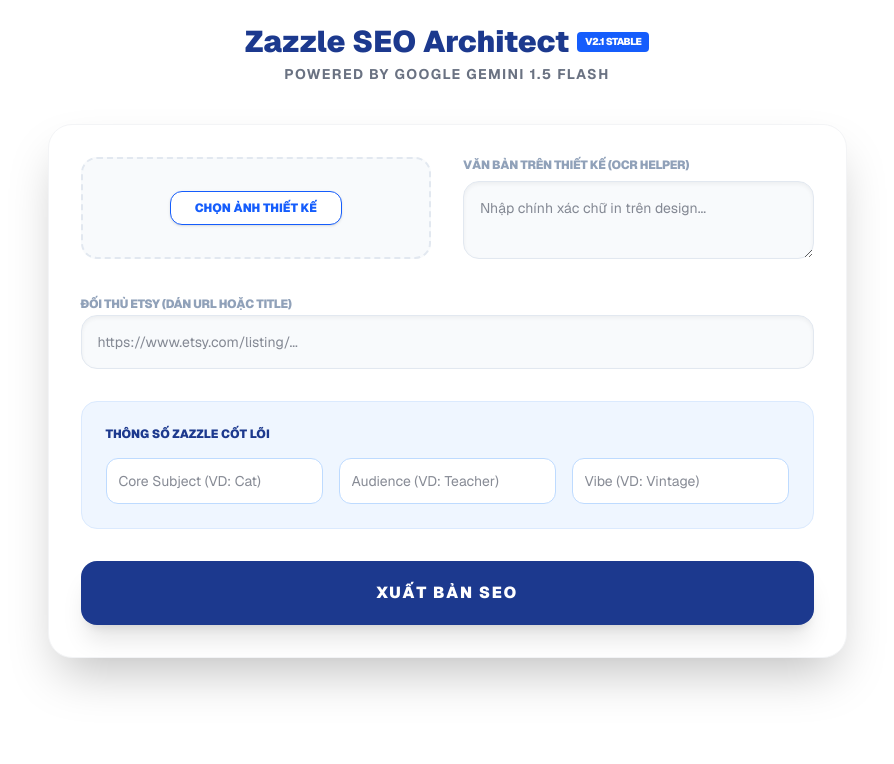
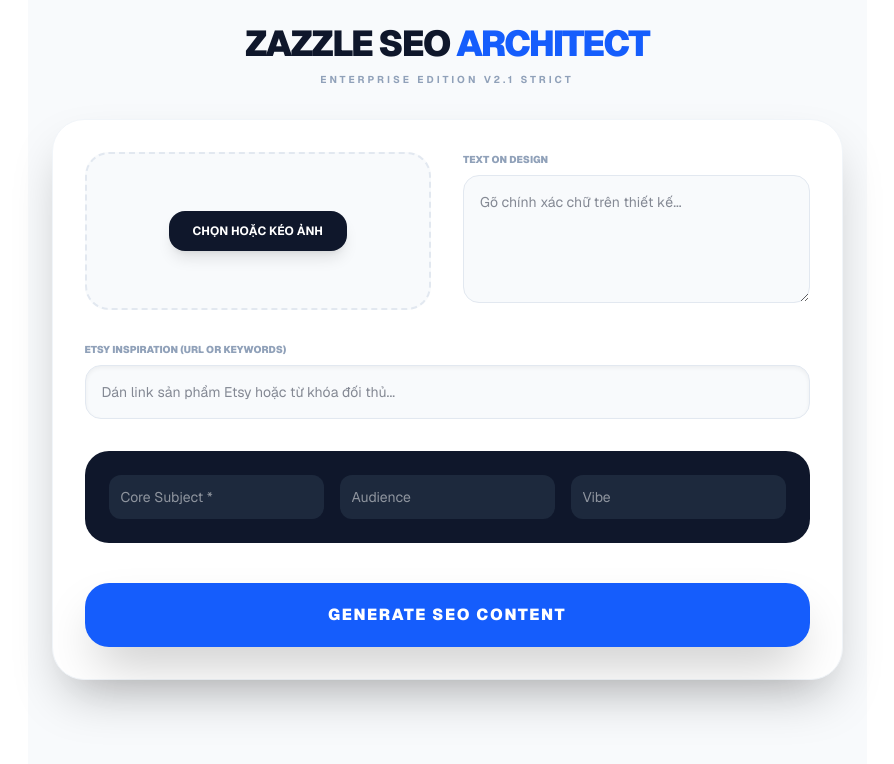
Before and after one commit to quangminhdc25-code/zazzle-seo-tools, a Next.js app: page / in a window 1280 px wide. Shown: the top 764 px of the page, without its empty margins (193-1087 px from the left). Built offline with nearby package versions, Linux system fonts and the light colour scheme.

Commit message:
Deploy: v2.1 Stable with Google AI Studio and Strict Types

```diff
--- a/app/api/generate/route.ts
+++ b/app/api/generate/route.ts
@@ -2,7 +2,7 @@ import { NextResponse } from 'next/server';
 
 export const maxDuration = 60;
 
-// 1. Định nghĩa các Interface để vượt qua kiểm duyệt TypeScript của Vercel
+// 1. Định nghĩa Interfaces để triệt tiêu lỗi TypeScript "any"
 interface ZazzleVariant {
   newTitle: string;
   newDescription: string;
@@ -19,7 +19,7 @@ interface RequestBody {
   quantity?: number;
 }
 
-// Middleware: Cào dữ liệu từ Etsy URL
+// Middleware: Cào dữ liệu từ tiêu đề Etsy (Xử lý lỗi chặn server)
 async function scrapeEtsyTitle(url: string): Promise<string> {
   try {
     if (!url.includes('etsy.com')) return url;
@@ -37,7 +37,7 @@ async function scrapeEtsyTitle(url: string): Promise<string> {
   }
 }
 
-// Middleware: Lọc sạch rác SEO và trùng lặp Tags
+// Middleware: Lọc sạch từ khóa cấm và trùng lặp (Zero-Tolerance)
 function sanitizeSEO(variant: ZazzleVariant): ZazzleVariant {
   const blacklist = ['shirt', 'shirts', 'tee', 'tees', 'apparel', 'clothing', 'accessory', 'accessories', 'mug', 'gift', 'gifts', 'present', 'presents', 'merchandise', 'custom', 'customize', 'customized', 'personalize', 'personalised', 'gear', 'create'];
 
@@ -83,27 +83,26 @@ function sanitizeSEO(variant: ZazzleVariant): ZazzleVariant {
 export async function POST(request: Request) {
   try {
     const apiKey = process.env.GOOGLE_AI_STUDIO_API_KEY;
-    if (!apiKey) throw new Error("Thiếu GOOGLE_AI_STUDIO_API_KEY trong Vercel Environment Variables.");
+    if (!apiKey) throw new Error("Thiếu biến môi trường GOOGLE_AI_STUDIO_API_KEY");
 
     const body = (await request.json()) as RequestBody;
     const { imageBase64, textOnDesign, etsyInput, coreSubject, targetAudience, vibe } = body;
 
     const etsyKeywords = await scrapeEtsyTitle(etsyInput || '');
 
-    const promptText = `Bạn là chuyên gia SEO Zazzle chuyên nghiệp.
-    DỮ LIỆU ĐẦU VÀO:
-    - Text in trên áo: "${textOnDesign || 'Không có'}"
+    const promptText = `Bạn là chuyên gia SEO Zazzle chuyên nghiệp. Hãy tạo nội dung niêm yết dựa trên:
+    - Text trên áo: "${textOnDesign || 'Không có'}"
     - Keyword từ Etsy: "${etsyKeywords}"
     - Chủ thể cốt lõi: "${coreSubject}"
-    - Đối tượng khách hàng: "${targetAudience || 'General'}"
-    - Phong cách thiết kế: "${vibe || 'Modern'}"
+    - Đối tượng: "${targetAudience || 'General'}"
+    - Vibe: "${vibe || 'Modern'}"
 
-    QUY TẮC ĐẦU RA (NGHIÊM NGẶT):
-    1. TITLE: [trait] [color] [style] [content] [design type]. CẤM từ khóa sản phẩm (shirt, mug).
-    2. DESCRIPTION: Viết 3-4 câu kể chuyện hấp dẫn. CẤM từ khóa sản phẩm.
-    3. TAGS: Tạo 15 tags. Mỗi từ đơn chỉ được xuất hiện 1 lần duy nhất trong toàn bộ 15 tags. CẤM lặp từ. CẤM từ khóa sản phẩm.
+    QUY TẮC BẮT BUỘC:
+    1. TITLE: [trait] [color] [style] [content] [design type]. CẤM từ sản phẩm (shirt, mug).
+    2. DESCRIPTION: 3-4 câu kể chuyện. CẤM từ sản phẩm.
+    3. TAGS: Tạo 15 tags. KHÔNG lặp từ. KHÔNG dùng từ sản phẩm.
 
-    TRẢ VỀ ĐỊNH DẠNG JSON DUY NHẤT:
+    TRẢ VỀ ĐỊNH DẠNG JSON:
     {
       "variants": [
         {
@@ -114,33 +113,31 @@ export async function POST(request: Request) {
       ]
     }`;
 
-    // Cấu trúc nội dung gửi cho Gemini 1.5 Flash
-    const geminiParts: any[] = [{ text: promptText }];
+    // Cấu trúc Payload cho Google Gemini API
+    const contents = [{
+      parts: [{ text: promptText }]
+    }];
 
     if (imageBase64 && imageBase64.includes('base64,')) {
       const [header, data] = imageBase64.split('base64,');
       const mimeType = header.split(':')[1].split(';')[0];
-      geminiParts.push({
-        inline_data: {
-          mime_type: mimeType,
-          data: data
-        }
-      });
+      contents[0].parts.push({
+        inline_data: { mime_type: mimeType, data: data }
+      } as any);
     }
 
-    // FIX LỖI 404: Sử dụng gemini-1.5-flash-latest để đảm bảo tìm thấy model
     const response = await fetch(
-      `https://generativelanguage.googleapis.com/v1beta/models/gemini-1.5-flash-latest:generateContent?key=${apiKey}`,
+      `https://generativelanguage.googleapis.com/v1beta/models/gemini-1.5-flash:generateContent?key=${apiKey}`,
       {
         method: "POST",
         headers: { "Content-Type": "application/json" },
-        body: JSON.stringify({ contents: [{ parts: geminiParts }] })
+        body: JSON.stringify({ contents })
       }
     );
 
     if (!response.ok) {
-      const errText = await response.text();
-      throw new Error(`Google AI Error (${response.status}): ${errText}`);
+      const errorData = await response.text();
+      throw new Error(`Google API Error (${response.status}): ${errorData}`);
     }
 
     const data = await response.json();
@@ -153,10 +150,10 @@ export async function POST(request: Request) {
       return NextResponse.json(parsedData);
     }
 
-    throw new Error("Dữ liệu AI trả về không đúng định dạng JSON.");
+    throw new Error("Cấu trúc JSON từ AI không hợp lệ.");
 
   } catch (error: unknown) {
-    const msg = error instanceof Error ? error.message : "Lỗi hệ thống không xác định";
-    return NextResponse.json({ error: msg }, { status: 500 });
+    const message = error instanceof Error ? error.message : "Lỗi không xác định";
+    return NextResponse.json({ error: message }, { status: 500 });
   }
 }
--- a/app/page.tsx
+++ b/app/page.tsx
@@ -16,8 +16,8 @@ const CopyButton = ({ text }: { text: string }) => {
     setTimeout(() => setCopied(false), 2000);
   };
   return (
-    <button onClick={handleCopy} className={`text-sm font-semibold px-3 py-1 rounded border transition-all ${copied ? 'bg-green-100 text-green-800 border-green-300' : 'bg-gray-100 text-gray-800 border-gray-300 hover:bg-gray-200 shadow-sm'}`}>
-      {copied ? '✓ Đã Copy' : 'Copy'}
+    <button onClick={handleCopy} className={`text-[10px] font-bold px-3 py-1 rounded border transition-all ${copied ? 'bg-green-500 text-white border-green-600' : 'bg-white text-blue-600 border-blue-200 hover:bg-blue-50'}`}>
+      {copied ? 'COPIED' : 'COPY'}
     </button>
   );
 };
@@ -30,15 +30,15 @@ export default function ZazzleSEOTool() {
   const [coreSubject, setCoreSubject] = useState('');
   const [targetAudience, setTargetAudience] = useState('');
   const [vibe, setVibe] = useState('');
-  const [quantity, setQuantity] = useState(1);
   const [results, setResults] = useState<ZazzleVariant[]>([]);
   const [loading, setLoading] = useState(false);
   const [error, setError] = useState('');
 
+  // Tự động khôi phục lịch sử từ LocalStorage
   useEffect(() => {
-    const saved = localStorage.getItem('zazzle_history_v2.1');
+    const saved = localStorage.getItem('zazzle_pro_history');
     if (saved) {
-      try { setResults(JSON.parse(saved) as ZazzleVariant[]); } catch (e) { console.error("Lỗi đồng bộ lịch sử"); }
+      try { setResults(JSON.parse(saved) as ZazzleVariant[]); } catch (e) { console.error("Lỗi parse lịch sử"); }
     }
   }, []);
 
@@ -63,102 +63,103 @@ export default function ZazzleSEOTool() {
 
   const handleGenerate = async (e: React.FormEvent) => {
     e.preventDefault();
-    if (!coreSubject) return setError('Trường "Core Subject" không được để trống.');
+    if (!coreSubject) return setError('Hãy nhập Core Subject.');
     setLoading(true); setError('');
 
     try {
       const response = await fetch('/api/generate', {
         method: 'POST',
         headers: { 'Content-Type': 'application/json' },
-        body: JSON.stringify({ imageBase64, textOnDesign, etsyInput, coreSubject, targetAudience, vibe, quantity }),
+        body: JSON.stringify({ imageBase64, textOnDesign, etsyInput, coreSubject, targetAudience, vibe }),
       });
 
       const data = await response.json();
-      if (!response.ok) throw new Error(data.error || 'Lỗi xử lý AI');
+      if (!response.ok) throw new Error(data.error || 'Lỗi server');
 
       if (data.variants) {
-        const newHistory = [...data.variants, ...results].slice(0, 30);
+        const newHistory = [...data.variants, ...results].slice(0, 50);
         setResults(newHistory);
-        localStorage.setItem('zazzle_history_v2.1', JSON.stringify(newHistory));
+        localStorage.setItem('zazzle_pro_history', JSON.stringify(newHistory));
       }
     } catch (err: unknown) {
-      setError(err instanceof Error ? err.message : 'Đã xảy ra lỗi không xác định');
+      setError(err instanceof Error ? err.message : 'Đã xảy ra lỗi');
     } finally {
       setLoading(false);
     }
   };
 
   return (
-    <div className="max-w-4xl mx-auto p-6 font-sans text-slate-900">
-      <header className="mb-10 text-center">
-        <h1 className="text-3xl font-black text-blue-900 flex justify-center items-center gap-2">
-          Zazzle SEO Architect <span className="text-[10px] bg-blue-600 text-white px-2 py-1 rounded tracking-tighter uppercase">v2.1 Stable</span>
+    <div className="max-w-4xl mx-auto p-6 font-sans bg-slate-50 min-h-screen text-slate-900">
+      <header className="mb-8 text-center">
+        <h1 className="text-4xl font-black text-slate-900 tracking-tighter">
+          ZAZZLE SEO <span className="text-blue-600">ARCHITECT</span>
         </h1>
-        <p className="text-gray-500 text-sm mt-1 uppercase tracking-widest font-bold">Powered by Google Gemini 1.5 Flash</p>
+        <p className="text-[10px] font-bold text-slate-400 uppercase tracking-[0.3em] mt-2">Enterprise Edition v2.1 Strict</p>
       </header>
 
-      <form onSubmit={handleGenerate} className="bg-white shadow-2xl rounded-3xl p-8 mb-10 border border-gray-100">
+      <form onSubmit={handleGenerate} className="bg-white rounded-[2rem] shadow-2xl p-8 mb-12 border border-slate-100">
         <div className="grid grid-cols-1 md:grid-cols-2 gap-8 mb-8">
           <div
             onDragOver={(e) => { e.preventDefault(); setIsDragging(true); }}
             onDragLeave={(e) => { e.preventDefault(); setIsDragging(false); }}
             onDrop={(e) => { e.preventDefault(); setIsDragging(false); if (e.dataTransfer.files?.[0]) processImage(e.dataTransfer.files[0]); }}
-            className={`p-8 rounded-2xl border-2 border-dashed flex flex-col items-center justify-center transition-all duration-300 ${isDragging ? 'bg-blue-50 border-blue-500 scale-105' : 'bg-slate-50 border-slate-200'}`}
+            className={`p-10 rounded-3xl border-2 border-dashed flex flex-col items-center justify-center transition-all ${isDragging ? 'bg-blue-50 border-blue-600 scale-[1.02]' : 'bg-slate-50 border-slate-200'}`}
           >
-            <label className="cursor-pointer bg-white text-blue-600 border border-blue-600 px-6 py-2 rounded-xl font-black text-xs hover:bg-blue-600 hover:text-white transition-all shadow-sm">
-              CHỌN ẢNH THIẾT KẾ
+            <label className="cursor-pointer bg-slate-900 text-white px-6 py-3 rounded-2xl font-bold text-xs hover:scale-105 transition-transform shadow-lg">
+              CHỌN HOẶC KÉO ẢNH
               <input type="file" accept="image/*" onChange={(e) => { if (e.target.files?.[0]) processImage(e.target.files[0]); }} className="hidden" />
             </label>
-            {imageBase64 && <img src={imageBase64} alt="Preview" className="mt-4 h-24 w-24 object-contain rounded-lg border-2 border-white shadow-md bg-white p-1" />}
+            {imageBase64 && <img src={imageBase64} alt="Preview" className="mt-6 h-28 w-28 object-contain rounded-2xl border-4 border-white shadow-xl bg-white" />}
           </div>
 
-          <div className="flex flex-col">
-            <label className="text-xs font-black text-slate-400 mb-2 uppercase tracking-tight">Văn bản trên thiết kế (OCR Helper)</label>
-            <textarea placeholder="Nhập chính xác chữ in trên design..." className="flex-1 p-4 border border-slate-200 rounded-2xl bg-slate-50 focus:ring-2 focus:ring-blue-500 outline-none text-sm transition-all shadow-inner" value={textOnDesign} onChange={(e) => setTextOnDesign(e.target.value)} />
+          <div className="flex flex-col space-y-4">
+            <div className="flex-1">
+              <label className="text-[10px] font-black text-slate-400 uppercase mb-2 block">Text on Design</label>
+              <textarea placeholder="Gõ chính xác chữ trên thiết kế..." className="w-full h-32 p-4 border border-slate-200 rounded-2xl bg-slate-50 focus:ring-4 focus:ring-blue-100 outline-none text-sm transition-all" value={textOnDesign} onChange={(e) => setTextOnDesign(e.target.value)} />
+            </div>
           </div>
         </div>
 
         <div className="mb-8">
-          <label className="text-xs font-black text-slate-400 mb-2 uppercase tracking-tight">Đối thủ Etsy (Dán URL hoặc Title)</label>
-          <input type="text" placeholder="https://www.etsy.com/listing/..." className="w-full p-4 border border-slate-200 rounded-2xl focus:ring-2 focus:ring-blue-500 outline-none text-sm bg-slate-50 shadow-inner" value={etsyInput} onChange={(e) => setEtsyInput(e.target.value)} />
+          <label className="text-[10px] font-black text-slate-400 uppercase mb-2 block">Etsy Inspiration (URL or Keywords)</label>
+          <input type="text" placeholder="Dán link sản phẩm Etsy hoặc từ khóa đối thủ..." className="w-full p-4 border border-slate-200 rounded-2xl bg-slate-50 focus:ring-4 focus:ring-blue-100 outline-none text-sm shadow-inner" value={etsyInput} onChange={(e) => setEtsyInput(e.target.value)} />
         </div>
 
-        <div className="grid grid-cols-1 md:grid-cols-3 gap-4 mb-8 bg-blue-50 p-6 rounded-2xl border border-blue-100">
-          <div className="md:col-span-3 text-xs font-black text-blue-900 uppercase">Thông số Zazzle cốt lõi</div>
-          <input type="text" placeholder="Core Subject (VD: Cat)" className="p-3 border border-blue-200 rounded-xl bg-white text-sm focus:ring-2 focus:ring-blue-500 outline-none" value={coreSubject} onChange={(e) => setCoreSubject(e.target.value)} required />
-          <input type="text" placeholder="Audience (VD: Teacher)" className="p-3 border border-blue-200 rounded-xl bg-white text-sm focus:ring-2 focus:ring-blue-500 outline-none" value={targetAudience} onChange={(e) => setTargetAudience(e.target.value)} />
-          <input type="text" placeholder="Vibe (VD: Vintage)" className="p-3 border border-blue-200 rounded-xl bg-white text-sm focus:ring-2 focus:ring-blue-500 outline-none" value={vibe} onChange={(e) => setVibe(e.target.value)} />
+        <div className="grid grid-cols-1 md:grid-cols-3 gap-4 mb-10 p-6 bg-slate-900 rounded-3xl">
+          <input type="text" placeholder="Core Subject *" className="p-3 border-none rounded-xl bg-slate-800 text-white text-sm outline-none focus:ring-2 focus:ring-blue-500" value={coreSubject} onChange={(e) => setCoreSubject(e.target.value)} required />
+          <input type="text" placeholder="Audience" className="p-3 border-none rounded-xl bg-slate-800 text-white text-sm outline-none focus:ring-2 focus:ring-blue-500" value={targetAudience} onChange={(e) => setTargetAudience(e.target.value)} />
+          <input type="text" placeholder="Vibe" className="p-3 border-none rounded-xl bg-slate-800 text-white text-sm outline-none focus:ring-2 focus:ring-blue-500" value={vibe} onChange={(e) => setVibe(e.target.value)} />
         </div>
 
-        <button type="submit" disabled={loading} className={`w-full py-5 rounded-2xl font-black text-white tracking-widest transition-all shadow-xl ${loading ? 'bg-slate-400 cursor-not-allowed' : 'bg-blue-900 hover:bg-black active:scale-95'}`}>
-          {loading ? 'ĐANG CÀO DỮ LIỆU & PHÂN TÍCH...' : 'XUẤT BẢN SEO'}
+        <button type="submit" disabled={loading} className={`w-full py-5 rounded-3xl font-black text-white tracking-widest shadow-2xl transition-all ${loading ? 'bg-slate-300 cursor-not-allowed' : 'bg-blue-600 hover:bg-blue-700 active:scale-[0.98]'}`}>
+          {loading ? 'ANALYZING DESIGN...' : 'GENERATE SEO CONTENT'}
         </button>
       </form>
 
-      {error && <div className="bg-red-50 text-red-700 p-4 rounded-2xl mb-10 font-bold text-center border border-red-100 animate-pulse">{error}</div>}
+      {error && <div className="bg-red-500 text-white p-4 rounded-2xl mb-12 font-bold text-center text-sm shadow-xl animate-bounce">{error}</div>}
 
-      <div className="space-y-10">
+      <div className="space-y-8">
         {results.map((variant, idx) => (
-          <div key={idx} className="bg-white rounded-3xl border border-slate-100 shadow-lg overflow-hidden relative group">
+          <div key={idx} className="bg-white rounded-[2.5rem] border border-slate-100 shadow-xl overflow-hidden group">
             <div className="p-8 space-y-6">
-              <div className="flex justify-between items-start gap-4">
+              <div className="flex justify-between items-start gap-6">
                 <div className="flex-1">
-                  <span className="text-[10px] font-black text-slate-300 uppercase block mb-1">Generated Title</span>
-                  <p className="text-md font-black leading-tight text-slate-800">{variant.newTitle}</p>
+                  <span className="text-[10px] font-black text-slate-300 uppercase block mb-2">Title</span>
+                  <p className="text-lg font-black text-slate-900 leading-tight">{variant.newTitle}</p>
                 </div>
                 <CopyButton text={variant.newTitle} />
               </div>
-              <div className="flex justify-between items-start gap-4">
+              <div className="flex justify-between items-start gap-6 border-t border-slate-50 pt-6">
                 <div className="flex-1">
-                  <span className="text-[10px] font-black text-slate-300 uppercase block mb-1">Storytelling Description</span>
-                  <p className="text-sm leading-relaxed text-slate-600 italic font-medium">"{variant.newDescription}"</p>
+                  <span className="text-[10px] font-black text-slate-300 uppercase block mb-2">Description</span>
+                  <p className="text-sm leading-relaxed text-slate-600 font-medium">{variant.newDescription}</p>
                 </div>
                 <CopyButton text={variant.newDescription} />
               </div>
-              <div className="p-5 bg-slate-900 rounded-2xl flex justify-between items-center gap-4 border-2 border-blue-500/20 shadow-xl">
+              <div className="bg-blue-50 p-6 rounded-3xl flex justify-between items-center gap-6 border border-blue-100">
                 <div className="flex-1">
-                  <span className="text-[10px] font-black text-blue-400 uppercase block mb-1">Unique SEO Tags (Cleaned)</span>
-                  <p className="text-xs font-mono font-bold text-white tracking-wider">{variant.newTags}</p>
+                  <span className="text-[10px] font-black text-blue-300 uppercase block mb-2">Unique Tags</span>
+                  <p className="text-xs font-mono font-black text-blue-900 tracking-tight">{variant.newTags}</p>
                 </div>
                 <CopyButton text={variant.newTags} />
               </div>
```
